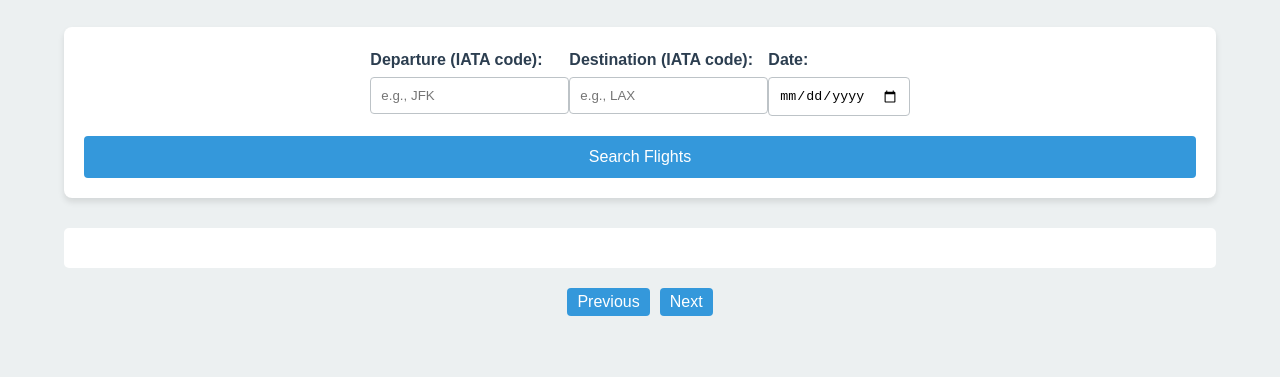
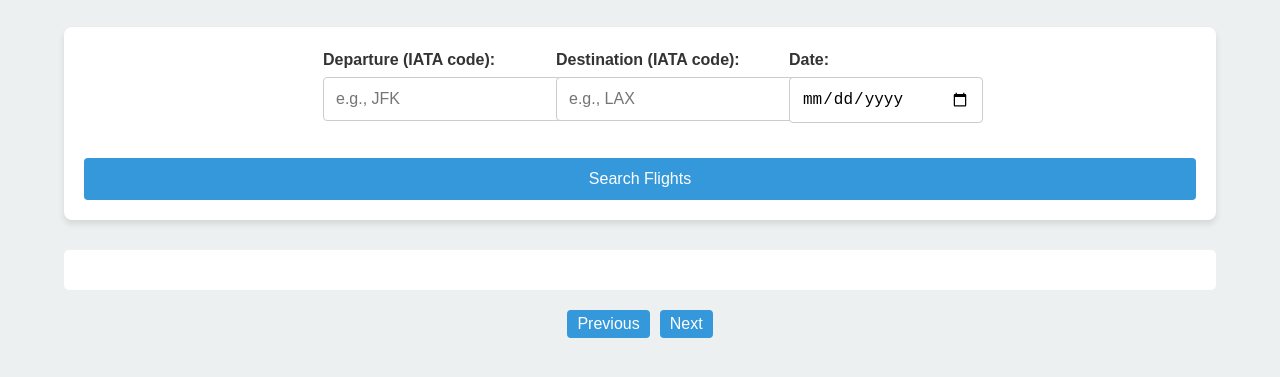
Before and after one commit to MoroAyoub/Travel-Search, a plain HTML site: page front-end/index.html in a window 1280 px wide. Shown: the part 87-464 px from the top of the page. Drawn offline with Linux system fonts and the light colour scheme.

Commit message:
Updated project

```diff
--- a/front-end/styles.css
+++ b/front-end/styles.css
@@ -47,23 +47,30 @@ h1 {
 label {
     display: block;
     margin-bottom: 5px;
-    color: var(--secondary-color);
     font-weight: bold;
+    color: #333;
 }
 
 input[type="text"],
 input[type="date"] {
     width: 100%;
-    padding: 10px;
-    border: 1px solid #bdc3c7;
+    padding: 12px;
+    border: 1px solid #ccc;
     border-radius: 4px;
-    box-sizing: border-box;
-    transition: border-color 0.3s ease;
+    font-size: 16px;
+    transition: border-color 0.3s, box-shadow 0.3s;
+    margin-bottom: 15px;
+}
+
+input[type="text"]:hover,
+input[type="date"]:hover {
+    border-color: var(--primary-color);
 }
 
 input[type="text"]:focus,
 input[type="date"]:focus {
     border-color: var(--primary-color);
+    box-shadow: 0 0 5px rgba(52, 152, 219, 0.5);
     outline: none;
 }
 
```
